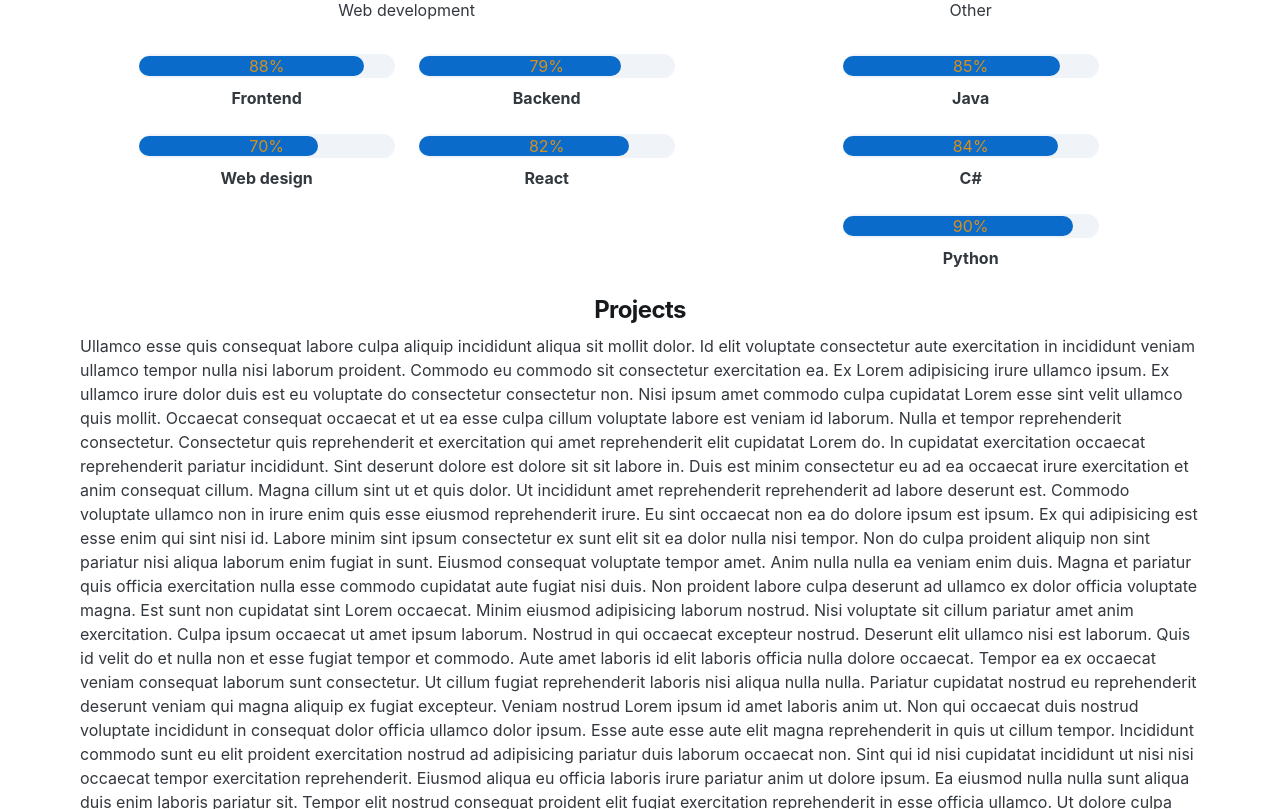
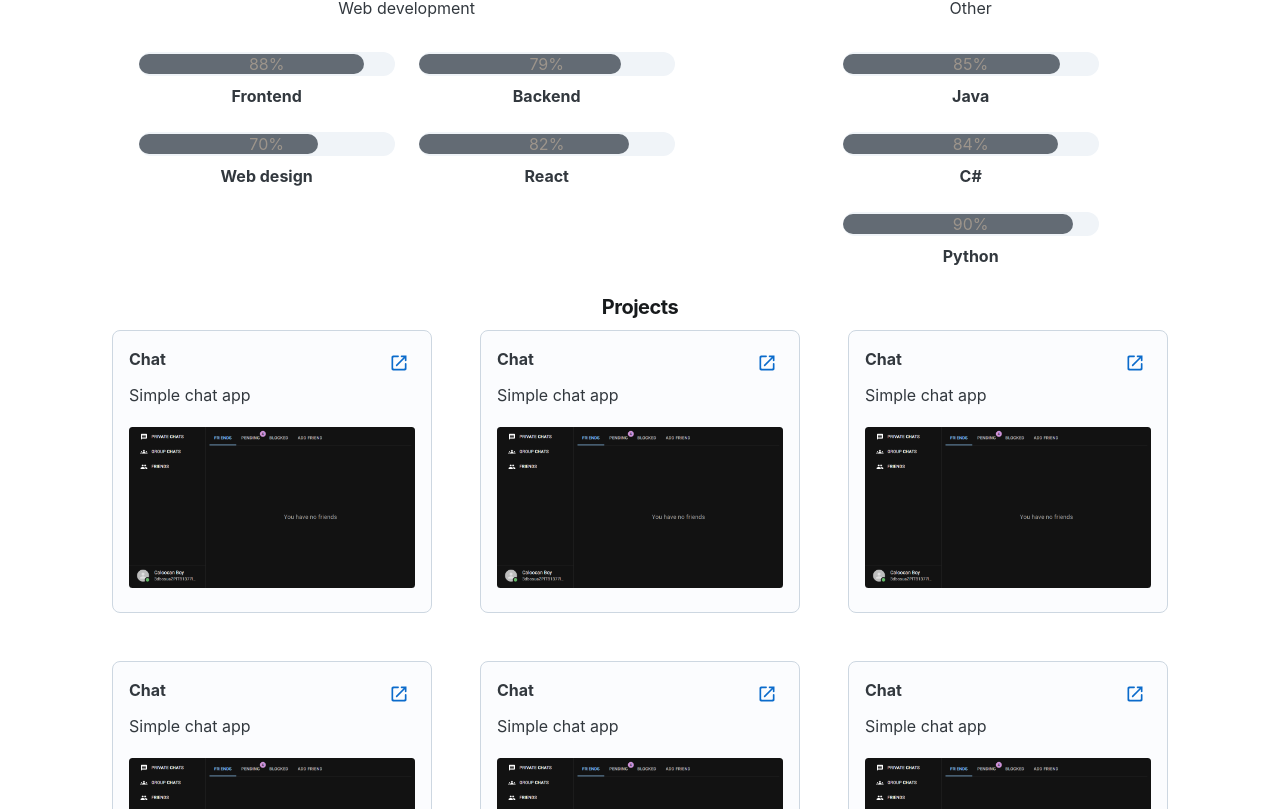
Before and after one commit to ajurian/auportfolio, a Next.js app: page / in a window 1280 px wide. Shown: the part 891-1700 px from the top of the page. Built offline with nearby package versions, Linux system fonts and the light colour scheme; no server answers.

Commit message:
Projects section done

```diff
--- a/src/components/Header/Nav.tsx
+++ b/src/components/Header/Nav.tsx
@@ -21,7 +21,7 @@ const NavButton: React.FC<NavButtonProps> = ({
     children,
 }) => {
     const variant = useMemo<ButtonTypeMap["props"]["variant"]>(
-        () => (transparentNav ? "solid" : "plain"),
+        () => (transparentNav ? "plain" : "plain"),
         [transparentNav]
     );
 
--- a/src/components/Main/Projects.tsx
+++ b/src/components/Main/Projects.tsx
@@ -1,71 +1,102 @@
-import { Box, Typography } from "@mui/joy";
+import { LaunchRounded } from "@mui/icons-material";
+import { AspectRatio, Box, Card, IconButton, Link, Typography } from "@mui/joy";
+import Image from "next/image";
+import NextLink from "next/link";
 import Section from "./Section";
+
+type ProjectCardProps = {
+    url: string;
+    title: string;
+    description: string;
+    imagePath: string;
+};
+
+const ProjectCard: React.FC<ProjectCardProps> = ({
+    url,
+    title,
+    description,
+    imagePath,
+}) => {
+    return (
+        <Card
+            className="project-card"
+            component="div"
+            variant="outlined"
+            sx={{ display: "flex", minWidth: "20rem" }}
+        >
+            <Typography level="h6" fontWeight="bold">
+                {title}
+            </Typography>
+            <Typography level="body2">{description}</Typography>
+            <IconButton
+                variant="plain"
+                size="sm"
+                sx={{ position: "absolute", right: "1rem" }}
+            >
+                <Link component={NextLink} href={url} target="_blank">
+                    <LaunchRounded />
+                </Link>
+            </IconButton>
+            <AspectRatio sx={{ my: 2 }}>
+                <Box
+                    sx={{
+                        backgroundImage: `url(${imagePath})`,
+                        backgroundRepeat: "no-repeat",
+                        backgroundSize: "cover",
+                    }}
+                />
+            </AspectRatio>
+        </Card>
+    );
+};
 
 const Projects = () => {
     return (
         <Section title="Projects" className="projects" id="projects">
-            <Typography>
-                Ullamco esse quis consequat labore culpa aliquip incididunt
-                aliqua sit mollit dolor. Id elit voluptate consectetur aute
-                exercitation in incididunt veniam ullamco tempor nulla nisi
-                laborum proident. Commodo eu commodo sit consectetur
-                exercitation ea. Ex Lorem adipisicing irure ullamco ipsum. Ex
-                ullamco irure dolor duis est eu voluptate do consectetur
-                consectetur non. Nisi ipsum amet commodo culpa cupidatat Lorem
-                esse sint velit ullamco quis mollit. Occaecat consequat occaecat
-                et ut ea esse culpa cillum voluptate labore est veniam id
-                laborum. Nulla et tempor reprehenderit consectetur. Consectetur
-                quis reprehenderit et exercitation qui amet reprehenderit elit
-                cupidatat Lorem do. In cupidatat exercitation occaecat
-                reprehenderit pariatur incididunt. Sint deserunt dolore est
-                dolore sit sit labore in. Duis est minim consectetur eu ad ea
-                occaecat irure exercitation et anim consequat cillum. Magna
-                cillum sint ut et quis dolor. Ut incididunt amet reprehenderit
-                reprehenderit ad labore deserunt est. Commodo voluptate ullamco
-                non in irure enim quis esse eiusmod reprehenderit irure. Eu sint
-                occaecat non ea do dolore ipsum est ipsum. Ex qui adipisicing
-                est esse enim qui sint nisi id. Labore minim sint ipsum
-                consectetur ex sunt elit sit ea dolor nulla nisi tempor. Non do
-                culpa proident aliquip non sint pariatur nisi aliqua laborum
-                enim fugiat in sunt. Eiusmod consequat voluptate tempor amet.
-                Anim nulla nulla ea veniam enim duis. Magna et pariatur quis
-                officia exercitation nulla esse commodo cupidatat aute fugiat
-                nisi duis. Non proident labore culpa deserunt ad ullamco ex
-                dolor officia voluptate magna. Est sunt non cupidatat sint Lorem
-                occaecat. Minim eiusmod adipisicing laborum nostrud. Nisi
-                voluptate sit cillum pariatur amet anim exercitation. Culpa
-                ipsum occaecat ut amet ipsum laborum. Nostrud in qui occaecat
-                excepteur nostrud. Deserunt elit ullamco nisi est laborum. Quis
-                id velit do et nulla non et esse fugiat tempor et commodo. Aute
-                amet laboris id elit laboris officia nulla dolore occaecat.
-                Tempor ea ex occaecat veniam consequat laborum sunt consectetur.
-                Ut cillum fugiat reprehenderit laboris nisi aliqua nulla nulla.
-                Pariatur cupidatat nostrud eu reprehenderit deserunt veniam qui
-                magna aliquip ex fugiat excepteur. Veniam nostrud Lorem ipsum id
-                amet laboris anim ut. Non qui occaecat duis nostrud voluptate
-                incididunt in consequat dolor officia ullamco dolor ipsum. Esse
-                aute esse aute elit magna reprehenderit in quis ut cillum
-                tempor. Incididunt commodo sunt eu elit proident exercitation
-                nostrud ad adipisicing pariatur duis laborum occaecat non. Sint
-                qui id nisi cupidatat incididunt ut nisi nisi occaecat tempor
-                exercitation reprehenderit. Eiusmod aliqua eu officia laboris
-                irure pariatur anim ut dolore ipsum. Ea eiusmod nulla nulla sunt
-                aliqua duis enim laboris pariatur sit. Tempor elit nostrud
-                consequat proident elit fugiat exercitation reprehenderit in
-                esse officia ullamco. Ut dolore culpa voluptate duis ea pariatur
-                magna consequat tempor velit. In ea cupidatat qui aliqua
-                excepteur ea minim qui consequat qui tempor exercitation
-                eiusmod. Eiusmod mollit enim velit nulla nostrud qui esse et
-                deserunt ut fugiat nisi magna. Aute ut ad cillum velit labore
-                esse ipsum mollit cillum ea officia tempor. Ea dolor est
-                deserunt ut velit Lorem reprehenderit ea cupidatat amet laborum
-                id. Cillum quis commodo voluptate labore proident minim do esse
-                amet irure nostrud. Cupidatat occaecat labore Lorem in irure
-                consectetur do laboris commodo excepteur irure mollit. Minim
-                culpa irure veniam do ex sit quis laboris exercitation minim.
-                Nulla commodo voluptate anim ipsum adipisicing amet laborum.
-                Cillum reprehenderit labore velit occaecat excepteur duis quis.
-            </Typography>
+            <Box className="project-list" component="div">
+                <ProjectCard
+                    url="https://accordchat.web.app/friends/"
+                    title="Chat"
+                    description="Simple chat app"
+                    imagePath="/project-images/accordchat.png"
+                />
+                <ProjectCard
+                    url="https://accordchat.web.app/friends/"
+                    title="Chat"
+                    description="Simple chat app"
+                    imagePath="/project-images/accordchat.png"
+                />
+                <ProjectCard
+                    url="https://accordchat.web.app/friends/"
+                    title="Chat"
+                    description="Simple chat app"
+                    imagePath="/project-images/accordchat.png"
+                />
+                <ProjectCard
+                    url="https://accordchat.web.app/friends/"
+                    title="Chat"
+                    description="Simple chat app"
+                    imagePath="/project-images/accordchat.png"
+                />
+                <ProjectCard
+                    url="https://accordchat.web.app/friends/"
+                    title="Chat"
+                    description="Simple chat app"
+                    imagePath="/project-images/accordchat.png"
+                />
+                <ProjectCard
+                    url="https://accordchat.web.app/friends/"
+                    title="Chat"
+                    description="Simple chat app"
+                    imagePath="/project-images/accordchat.png"
+                />
+                <ProjectCard
+                    url="https://accordchat.web.app/friends/"
+                    title="Chat"
+                    description="Simple chat app"
+                    imagePath="/project-images/accordchat.png"
+                />
+            </Box>
         </Section>
     );
 };
--- a/src/components/Main/Section.tsx
+++ b/src/components/Main/Section.tsx
@@ -13,7 +13,7 @@ const Section: React.FC<SectionProps> = ({
 }) => {
     return (
         <Box className={`section ${className}`} component="div" {...props}>
-            <Typography className="section-title" level="h3">
+            <Typography className="section-title" level="h4">
                 {title}
             </Typography>
             {children}
--- a/src/components/Main/Skills.tsx
+++ b/src/components/Main/Skills.tsx
@@ -9,12 +9,12 @@ import { useMediaQuery } from "@mui/material";
 import React, { useMemo } from "react";
 import Section from "./Section";
 
-type SkillProps = {
+type SkillItemProps = {
     level: number;
     name: string;
 };
 
-const Skill: React.FC<SkillProps> = ({ level, name }) => {
+const SkillItem: React.FC<SkillItemProps> = ({ level, name }) => {
     const theme = useTheme();
     const bellowMd = useMediaQuery(theme.breakpoints.down("md"));
 
@@ -23,24 +23,24 @@ const Skill: React.FC<SkillProps> = ({ level, name }) => {
             bellowMd ? (
                 <CircularProgress
                     determinate
-                    color="primary"
+                    color="neutral"
                     size="lg"
                     value={level}
                     sx={{ alignSelf: "center" }}
                 >
-                    <Typography color="primary">{level}%</Typography>
+                    <Typography color="neutral">{level}%</Typography>
                 </CircularProgress>
             ) : (
                 <LinearProgress
                     determinate
-                    color="primary"
+                    color="neutral"
                     size="lg"
                     thickness={20}
                     value={level}
                     sx={{ width: "16rem" }}
                 >
                     <Typography
-                        textColor="success.100"
+                        textColor="common.white"
                         sx={{ mixBlendMode: "difference" }}
                     >
                         {level}%
@@ -65,12 +65,12 @@ const Skill: React.FC<SkillProps> = ({ level, name }) => {
     );
 };
 
-type SkillCategoryProps = {
+type SkillListProps = {
     name: string;
     children?: React.ReactNode;
 };
 
-const SkillCategory: React.FC<SkillCategoryProps> = ({ name, children }) => {
+const SkillList: React.FC<SkillListProps> = ({ name, children }) => {
     return (
         <Box className="skills-category" component="div">
             <Typography
@@ -90,17 +90,17 @@ const Skills = () => {
     return (
         <Section title="Skills" className="skills" id="skills">
             <Box className="skills-main" component="div">
-                <SkillCategory name="Web development">
-                    <Skill level={88} name="Frontend" />
-                    <Skill level={79} name="Backend" />
-                    <Skill level={70} name="Web design" />
-                    <Skill level={82} name="React" />
-                </SkillCategory>
-                <SkillCategory name="Other">
-                    <Skill level={85} name="Java" />
-                    <Skill level={84} name="C#" />
-                    <Skill level={90} name="Python" />
-                </SkillCategory>
+                <SkillList name="Web development">
+                    <SkillItem level={88} name="Frontend" />
+                    <SkillItem level={79} name="Backend" />
+                    <SkillItem level={70} name="Web design" />
+                    <SkillItem level={82} name="React" />
+                </SkillList>
+                <SkillList name="Other">
+                    <SkillItem level={85} name="Java" />
+                    <SkillItem level={84} name="C#" />
+                    <SkillItem level={90} name="Python" />
+                </SkillList>
             </Box>
         </Section>
     );
--- a/src/styles/Header/Nav.ts
+++ b/src/styles/Header/Nav.ts
@@ -30,6 +30,9 @@ const navStyle: NestedSxProps<Theme> = (theme) => ({
             transition:
                 "color 150ms ease-in-out 50ms, background 150ms ease-in-out 50ms",
         },
+        "& .MuiButton-root:hover, .MuiButton-root:active": {
+            color: theme.vars.palette.common.black,
+        },
     },
     [theme.breakpoints.down("sm")]: {
         justifyContent: "center",
--- a/src/styles/Main/Projects.ts
+++ b/src/styles/Main/Projects.ts
@@ -1,6 +1,37 @@
 import { NestedSxProps } from "@/types/styles";
 import { Theme } from "@mui/joy";
 
-const projectsStyle: NestedSxProps<Theme> = {};
+const projectsStyle: NestedSxProps<Theme> = (theme) => ({
+    "& .project-list": {
+        display: "flex",
+        flexWrap: "wrap",
+        justifyContent: "center",
+        gap: 12,
+        "& .project-card": {
+            minWidth: "20rem",
+        },
+        [theme.breakpoints.down("desktop")]: {
+            gap: 10,
+            "& .project-card": {
+                minWidth: "18rem",
+            },
+        },
+        [theme.breakpoints.down("laptop")]: {
+            gap: 8,
+        },
+        [theme.breakpoints.down("md")]: {
+            gap: 6,
+            "& .project-card": {
+                minWidth: "16rem",
+            },
+        },
+        [theme.breakpoints.down("tablet")]: {
+            gap: 4,
+            "& .project-card": {
+                minWidth: "15rem",
+            },
+        },
+    },
+});
 
 export default projectsStyle;
--- a/src/styles/Main/index.ts
+++ b/src/styles/Main/index.ts
@@ -21,8 +21,11 @@ const mainStyle: SxProps<Theme> = (theme) => ({
     },
     "& .skills": skillsStyle,
     "& .projects": projectsStyle,
+    [theme.breakpoints.down("laptop")]: {
+        paddingInline: 8,
+    },
     [theme.breakpoints.down("sm")]: {
-        paddingInline: 8,
+        paddingInline: 4,
     },
 });
 
```
Also changed, not shown: src/components/Footer.tsx (+6 -1 lines), src/theme.ts (+12 -0 lines), public/project-images/accordchat.png (added).
